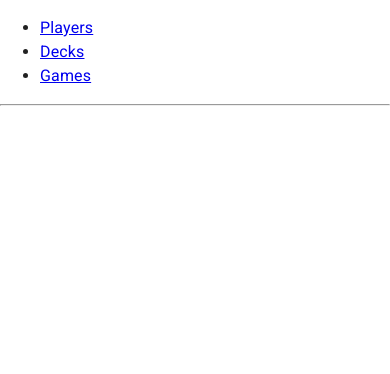
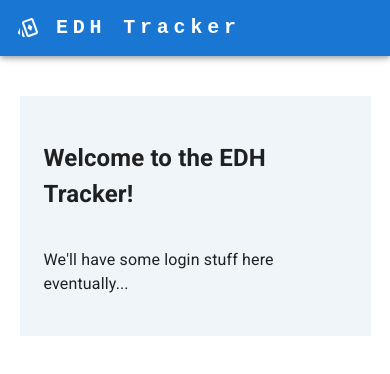
Before and after one commit to m-sharp/edh-tracker, a React (Create React App) app in the folder app/: page / in a window 390 px wide. Shown: the top 374 px of the page. Built offline with nearby package versions, Linux system fonts and the light colour scheme.

Commit message:
Do a good bit of styling. Still need to do deck and game pages and the mobile nav

```diff
--- a/app/src/matches.tsx
+++ b/app/src/matches.tsx
@@ -50,7 +50,6 @@ export function MatchesDisplay({ games, targetCommander }: MatchesDisplayProps):
     ];
 
     return (
-        <div id="matches" style={{height: 500, width: "75%"}}>
         <DataGrid
             rows={games}
             columns={columns}
@@ -61,7 +60,6 @@ export function MatchesDisplay({ games, targetCommander }: MatchesDisplayProps):
                 },
             }}
         />
-        </div>
     );
 }
 
@@ -70,6 +68,7 @@ interface MatchUpDisplayProps {
     targetCommander: string;
 }
 
+// ToDo: Make this and the containing DataGrid more mobile friendly
 export function MatchUpDisplay({ results, targetCommander }: MatchUpDisplayProps): ReactElement {
     results.sort((a, b) => {
         if (a.place < b.place) {
--- a/app/src/routes/decks.tsx
+++ b/app/src/routes/decks.tsx
@@ -1,5 +1,6 @@
 import { ReactElement } from "react";
 import { useLoaderData } from "react-router-dom";
+import { Box } from "@mui/material";
 import { DataGrid, GridToolbar } from "@mui/x-data-grid";
 
 import { Deck } from "./deck";
@@ -20,7 +21,7 @@ export default function Decks(): ReactElement {
     ];
 
     return (
-        <div id="decks" style={{height: 500, width: "75%"}}>
+        <Box id="decks" style={{height: 500}}>
             <DataGrid
                 rows={decks}
                 columns={columns}
@@ -31,6 +32,6 @@ export default function Decks(): ReactElement {
                     },
                 }}
             />
-        </div>
+        </Box>
     );
 }
--- a/app/src/routes/games.tsx
+++ b/app/src/routes/games.tsx
@@ -1,5 +1,6 @@
 import { ReactElement } from "react";
 import { useLoaderData } from "react-router-dom";
+import { Box } from "@mui/material";
 
 import { MatchesDisplay, Game } from "../matches";
 
@@ -12,8 +13,8 @@ export default function View(): ReactElement {
     const games = useLoaderData() as Array<Game>;
 
     return (
-        <div id="games">
+        <Box id="games" style={{height: 500}}>
             <MatchesDisplay games={games} />
-        </div>
+        </Box>
     );
 }
--- a/app/src/routes/player.tsx
+++ b/app/src/routes/player.tsx
@@ -1,5 +1,6 @@
 import { ReactElement } from "react";
 import { useLoaderData } from "react-router-dom";
+import { Box } from "@mui/material";
 import Skeleton from "@mui/material/Skeleton";
 import { DataGrid, GridToolbar } from "@mui/x-data-grid";
 import { LoaderFunctionArgs } from "@remix-run/router/utils";
@@ -27,16 +28,21 @@ export default function View(): ReactElement {
     const player = useLoaderData() as Player;
 
     return (
-        <div id="player">
-            <h1>{player.name}&apos;s Page!</h1>
-            <p>Created At: {new Date(player.ctime).toLocaleString()}</p>
-            <p>Games Played: {player.games}</p>
-            <p>Record: <Record record={player.record}/></p>
-            <p>Total Kills: {player.kills}</p>
-            <p>Total Points: {player.points}</p>
-            <p>Decks:</p>
+        <Box id="player" sx={{display: "flex", flexDirection: "column", alignItems: "center"}}>
+            <Box sx={{display: "flex", flexDirection: "column", alignItems: "center"}}>
+                <h1>{player.name}</h1>
+                <Record record={player.record}/>
+            </Box>
+            <Box sx={{width: "100%", display: "flex", flexDirection: "row", justifyContent: "space-evenly", py: 3}}>
+                <span><strong>Games Played:</strong> {player.games}</span>
+                <span><strong>Total Kills:</strong> {player.kills}</span>
+                <span><strong>Total Points:</strong> {player.points}</span>
+            </Box>
             <DeckDisplay player={player}/>
-        </div>
+            <Box sx={{width: "100%", display: "flex", justifyContent: "flex-end", pt: 1}}>
+                <em>Created at: {new Date(player.ctime).toLocaleString()}</em>
+            </Box>
+        </Box>
     );
 }
 
@@ -48,7 +54,7 @@ function DeckDisplay({ player }: DeckDisplayProps): ReactElement {
     const {data, loading, error} = AsyncComponentHelper(getDecksForPlayer(player.id));
 
     if (loading) {
-        return <Skeleton variant="rounded" animation="wave" height={500} width={"75%"} />;
+        return <Skeleton variant="rounded" animation="wave" height={750} />;
     }
     if (error) {
         return <span>Error Loading Player's Decks: {error.message}</span>;
@@ -57,6 +63,7 @@ function DeckDisplay({ player }: DeckDisplayProps): ReactElement {
     const columns = [
         CommanderColumn,
         ...StatColumns,
+        // ToDo: Hide CreatedAt columns and only display at bottom of details pages?
         CreatedAtColumn,
         {
             field: "retired",
@@ -68,7 +75,7 @@ function DeckDisplay({ player }: DeckDisplayProps): ReactElement {
 
     // ToDo: Style DataGrid - https://mui.com/x/react-data-grid/style
     return (
-        <div style={{ height: 500, width: "75%" }}>
+        <Box style={{ height: 750, width: "100%" }}>
             <DataGrid
                 rows={data}
                 columns={columns}
@@ -79,7 +86,7 @@ function DeckDisplay({ player }: DeckDisplayProps): ReactElement {
                     }
                 }}
             />
-        </div>
+        </Box>
     );
 }
 
--- a/app/src/routes/players.tsx
+++ b/app/src/routes/players.tsx
@@ -1,5 +1,6 @@
 import { ReactElement } from "react";
 import { Link, useLoaderData } from "react-router-dom";
+import { Box } from "@mui/material";
 import { DataGrid, GridColDef, GridToolbar } from "@mui/x-data-grid";
 
 import { Player } from "./player";
@@ -22,13 +23,14 @@ export default function View(): ReactElement {
             ),
             hideable: false,
             flex: 1,
+            minWidth: 100,
         },
         ...StatColumns,
         CreatedAtColumn,
     ];
 
     return (
-        <div id="players" style={{height: 500, width: "75%"}}>
+        <Box id="players" sx={{height: 500}}>
             <DataGrid
                 rows={players}
                 columns={columns}
@@ -39,6 +41,6 @@ export default function View(): ReactElement {
                     },
                 }}
             />
-        </div>
+        </Box>
     );
 }
--- a/app/src/routes/root.tsx
+++ b/app/src/routes/root.tsx
@@ -1,22 +1,101 @@
 import { ReactElement } from "react";
-import { Outlet, Link } from "react-router-dom";
+import { Outlet, Link, useLocation } from "react-router-dom";
+import {
+    AppBar,
+    Box,
+    Button,
+    Container,
+    SvgIcon,
+    Toolbar,
+    Typography
+} from "@mui/material";
 
 export default function Root(): ReactElement {
-    // ToDo: https://mui.com/material-ui/react-app-bar/
-    // ToDo: https://mui.com/material-ui/react-drawer/
+    const location = useLocation();
+
     return (
-        <>
-            <nav>
-                <ul>
-                    <li><Link to={`/players`}>Players</Link></li>
-                    <li><Link to={`/decks`}>Decks</Link></li>
-                    <li><Link to={`/games`}>Games</Link></li>
-                </ul>
-            </nav>
-            <hr />
-            <div id="detail">
+        <Box sx={{ display: "flex", width: "auto" }}>
+            <DrawerAppBar />
+            <Container id="detail" component="main" sx={{ p: 3, width: "90%", bgcolor: "#f0f5fa", mt: 12, mb: 5 }} maxWidth="xl">
+                <RootContent path={location.pathname} />
                 <Outlet />
-            </div>
-        </>
+            </Container>
+        </Box>
+    );
+}
+
+// ToDo: Add mobile menu icon and link menu
+// ToDo: Link button click should propagate down to <Link>
+function DrawerAppBar(): ReactElement {
+    return (
+        <AppBar position="fixed">
+            <Container maxWidth="xl">
+                <Toolbar disableGutters>
+                    <SvgIconPlayingCards />
+                    <Typography
+                        variant="h6"
+                        noWrap
+                        sx={{
+                            mr: 2,
+                            display: "flex",
+                            fontFamily: "monospace",
+                            fontWeight: 700,
+                            letterSpacing: ".3rem",
+                        }}
+                    >
+                        <Link to={`/`} style={{textDecoration: "none", color: "white"}}>EDH Tracker</Link>
+                    </Typography>
+                    <Box sx={{ flexGrow: 1, display: { xs: 'none', md: 'flex' } }}>
+                        <Button sx={{ my: 2, color: 'white', display: 'block' }}>
+                            <Link to={`/players`} style={{color: "white"}}>Players</Link>
+                        </Button>
+                        <Button sx={{ my: 2, color: 'white', display: 'block' }}>
+                            <Link to={`/decks`} style={{color: "white"}}>Decks</Link>
+                        </Button>
+                        <Button sx={{ my: 2, color: 'white', display: 'block' }}>
+                            <Link to={`/games`} style={{color: "white"}}>Games</Link>
+                        </Button>
+                    </Box>
+                </Toolbar>
+            </Container>
+        </AppBar>
+    );
+}
+
+function SvgIconPlayingCards(): ReactElement {
+    // Via https://fonts.google.com/icons?selected=Material%20Symbols%20Outlined%3Aplaying_cards%3AFILL%400%3Bwght%40400%3BGRAD%400%3Bopsz%4024
+    return (
+        <SvgIcon sx={{ display: "flex", mr: 2 }}>
+            <svg
+                xmlns="http://www.w3.org/2000/svg"
+                height="24"
+                viewBox="0 -960 960 960"
+                width="24"
+                strokeWidth={1.5}
+                stroke="currentColor"
+                fill="white"
+            >
+                <path
+                    d="m608-368 46-166-142-98-46 166 142 98ZM160-207l-33-16q-31-13-42-44.5t3-62.5l72-156v279Zm160 87q-33 0-56.5-24T240-201v-239l107 294q3 7 5 13.5t7 12.5h-39Zm206-5q-31 11-62-3t-42-45L245-662q-11-31 3-61.5t45-41.5l301-110q31-11 61.5 3t41.5 45l178 489q11 31-3 61.5T827-235L526-125Zm-28-75 302-110-179-490-301 110 178 490Zm62-300Z"
+                />
+            </svg>
+        </SvgIcon>
+    );
+}
+
+interface RootContentProps {
+    path: string;
+}
+
+function RootContent({path}: RootContentProps): ReactElement {
+    if (path !== "/") {
+        return (<></>);
+    }
+
+    return (
+        <Box id="rootContent" sx={{display: "flex", flexDirection: "column", alignItems: "center"}}>
+            <h2>Welcome to the EDH Tracker!</h2>
+            <p>We'll have some login stuff here eventually...</p>
+        </Box>
     )
 }
--- a/app/src/stats.tsx
+++ b/app/src/stats.tsx
@@ -56,25 +56,26 @@ export const StatColumns: Array<GridColDef> = [
             <Record record={params.row.record} />
         ),
         sortComparator: RecordComparator,
+        flex: 1,
         minWidth: 150,
     },
     {
         field: "kills",
         headerName: "Total Kills",
         type: "number",
-        minWidth: 100,
+        minWidth: 125,
     },
     {
         field: "points",
         headerName: "Total Points",
         type: "number",
-        minWidth: 100,
+        minWidth: 150,
     },
     {
         field: "games",
         headerName: "Games Played",
         type: "number",
-        minWidth: 100,
+        minWidth: 150,
     },
 ];
 
@@ -87,6 +88,7 @@ export const CommanderColumn: GridColDef = {
     ),
     hideable: false,
     flex: 1,
+    minWidth: 200,
 };
 
 // CreatedAtColumn is a DataGrid column definition for a ctime datetime.
@@ -95,5 +97,5 @@ export const CreatedAtColumn: GridColDef = {
     headerName: "Created At",
     type: "dateTime",
     valueGetter: ({ value }) => value && new Date(value),
-    minWidth: 225,
+    minWidth: 200,
 };
```
Lines whose indentation alone changed are shown as unchanged.
